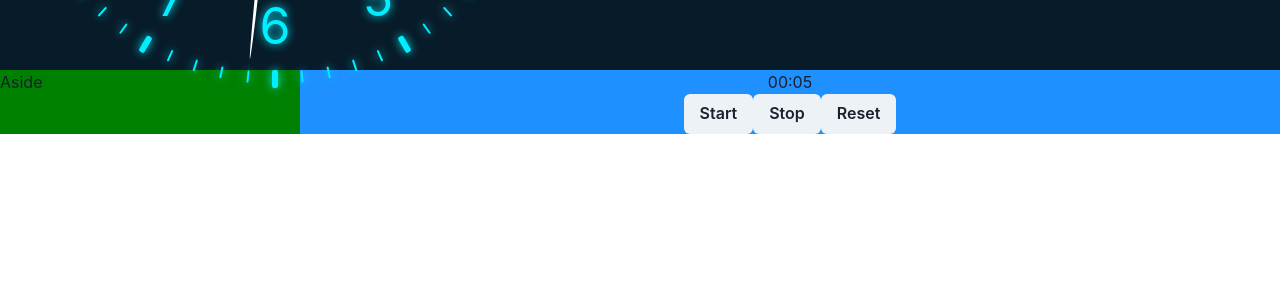
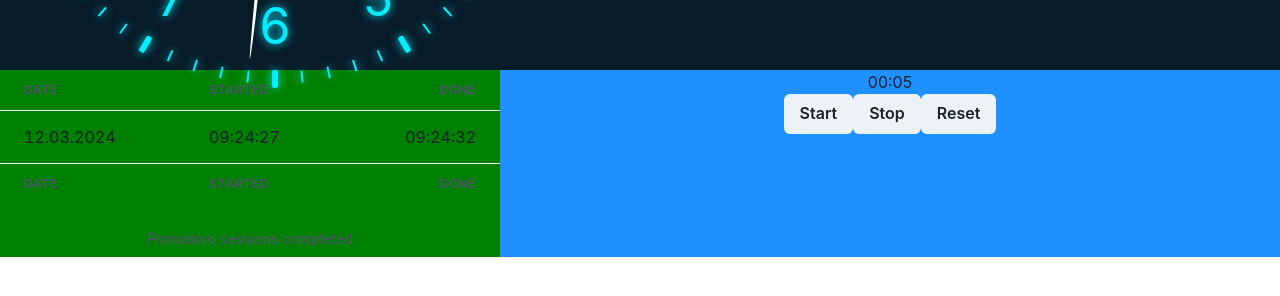
Before and after one commit to martinsletsjoe/Pomodoro-stoppeklokke, a React (Vite) app: page / in a window 1280 px wide. Shown: the part 430-726 px from the top of the page. Built offline with nearby package versions, Linux system fonts and the light colour scheme.

Commit message:
dynamic log table with dummy data

```diff
--- a/src/App.tsx
+++ b/src/App.tsx
@@ -1,6 +1,7 @@
 import { Grid, GridItem, Show } from "@chakra-ui/react";
 import NavBar from "./components/NavBar";
 import Stopwatch from "./components/Stopwatch";
+import SessionLog from "./components/SessionLog";
 
 function App() {
   return (
@@ -11,7 +12,7 @@ function App() {
       }}
       templateColumns={{
         base: "1fr",
-        lg: "300px 1fr",
+        lg: "500px 1fr",
       }}
     >
       <GridItem area="nav" bg="#081b29">
@@ -19,7 +20,7 @@ function App() {
       </GridItem>
       <Show above="lg">
         <GridItem area="aside" bg="green">
-          <div>Aside</div>
+          <SessionLog />
         </GridItem>
       </Show>
       <GridItem area="main" bg="dodgerblue">
--- /dev/null
+++ b/src/components/SessionLog.tsx
@@ -0,0 +1,44 @@
+import {
+  Table,
+  TableCaption,
+  TableContainer,
+  Tbody,
+  Td,
+  Tfoot,
+  Th,
+  Thead,
+  Tr,
+} from "@chakra-ui/react";
+
+const SessionLog = () => {
+  return (
+    <TableContainer>
+      <Table variant="simple">
+        <TableCaption>Pomodoro sessions completed</TableCaption>
+        <Thead>
+          <Tr>
+            <Th>Date</Th>
+            <Th>Started</Th>
+            <Th isNumeric>Done</Th>
+          </Tr>
+        </Thead>
+        <Tbody>
+          <Tr>
+            <Td>12.03.2024</Td>
+            <Td>09:24:27</Td>
+            <Td isNumeric>09:24:32</Td>
+          </Tr>
+        </Tbody>
+        <Tfoot>
+          <Tr>
+            <Th>Date</Th>
+            <Th>Started</Th>
+            <Th isNumeric>Done</Th>
+          </Tr>
+        </Tfoot>
+      </Table>
+    </TableContainer>
+  );
+};
+
+export default SessionLog;
```
